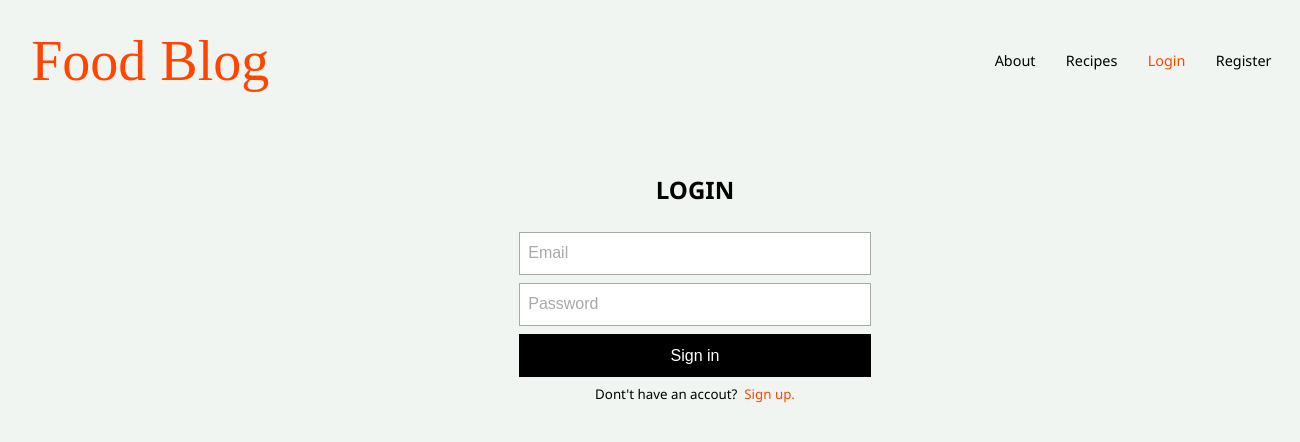
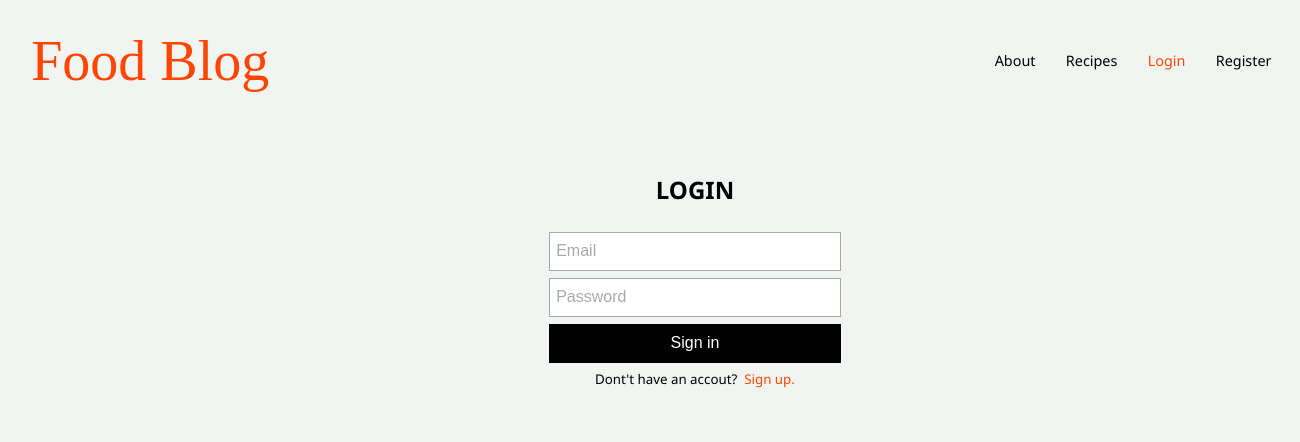
Before and after one commit to g-t-georgiev/recipe-blog, a React (Create React App) app: page /auth/login in a window 1536 px wide. Shown: the top 442 px of the page, without its empty margins (73-1373 px from the left). Built offline with nearby package versions, Linux system fonts and the light colour scheme; a web font is replaced by a local one.

Commit message:
Added additional media query breakpoints for screen widths smaller than 602 pixels for auth-form class rule.

```diff
--- a/src/components/Auth/Auth.css
+++ b/src/components/Auth/Auth.css
@@ -1,5 +1,5 @@
 .auth-form {
-    width: 100%;
+    width: 80%;
     margin: 0 auto;
 }
 
@@ -50,33 +50,45 @@
     font-size: smaller;
 }
 
-@media screen and (min-width: 602px) and (max-width: 801px) {
-    .auth-form {
-        width: 80%;
-        margin: 0 auto;
-    }
-}
-
-@media screen and (min-width: 802px) and (max-width: 901px) {
+@media screen and (min-width: 402px) {
     .auth-form {
         width: 60%;
     }
 }
 
-@media screen and (min-width: 902px) and (max-width: 1001px) {
+@media screen and (min-width: 502px) {
     .auth-form {
         width: 50%;
     }
 }
 
-@media screen and (min-width: 1002px) and (max-width: 1501px) {
+@media screen and (min-width: 602px) {
+    .auth-form {
+        width: 45%;
+        margin: 0 auto;
+    }
+}
+
+@media screen and (min-width: 802px) {
     .auth-form {
         width: 40%;
     }
 }
 
-@media screen and (min-width: 1502px) {
+@media screen and (min-width: 902px) {
+    .auth-form {
+        width: 35%;
+    }
+}
+
+@media screen and (min-width: 1002px) {
     .auth-form {
         width: 30%;
     }
 }
+
+@media screen and (min-width: 1502px) {
+    .auth-form {
+        width: 25%;
+    }
+}
```
